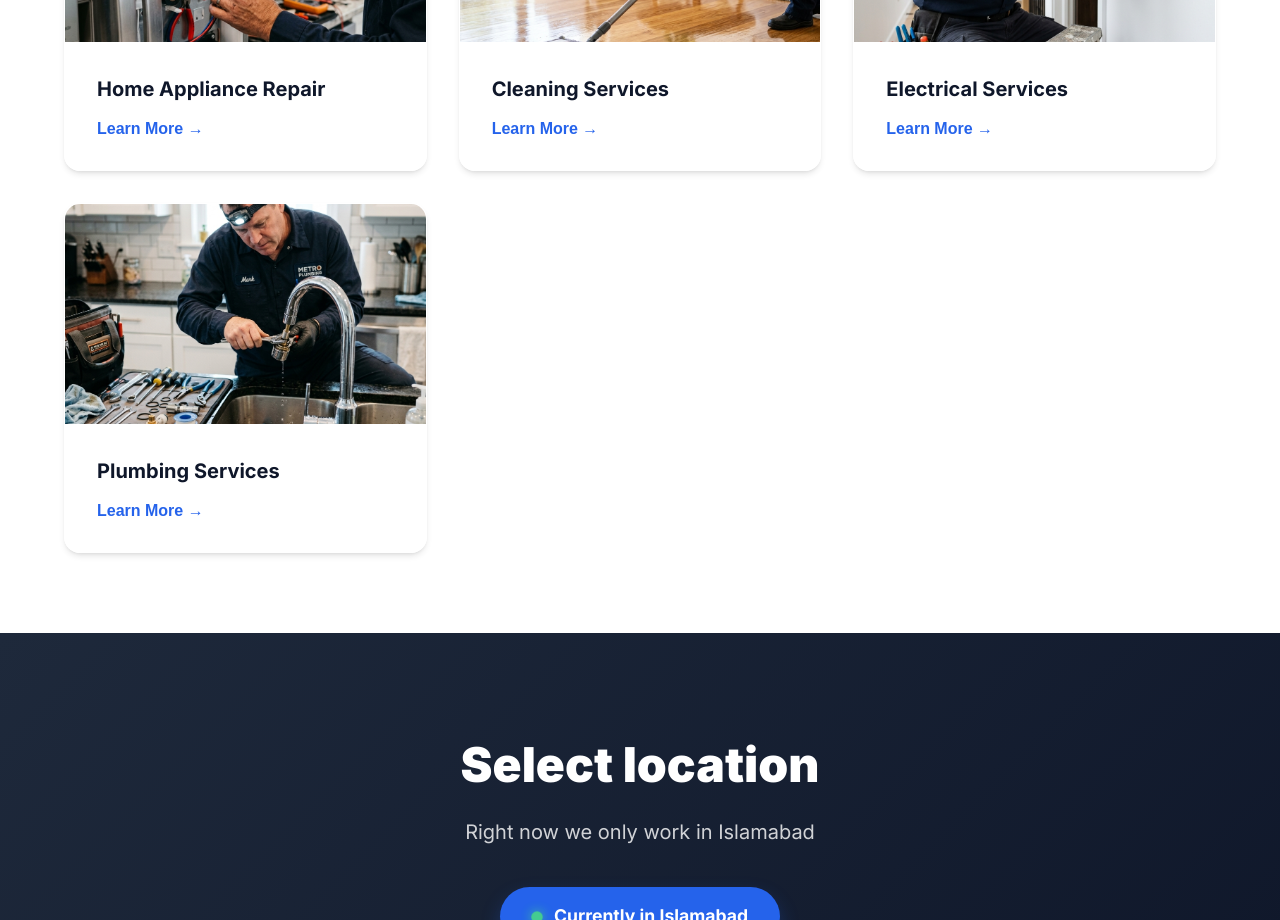
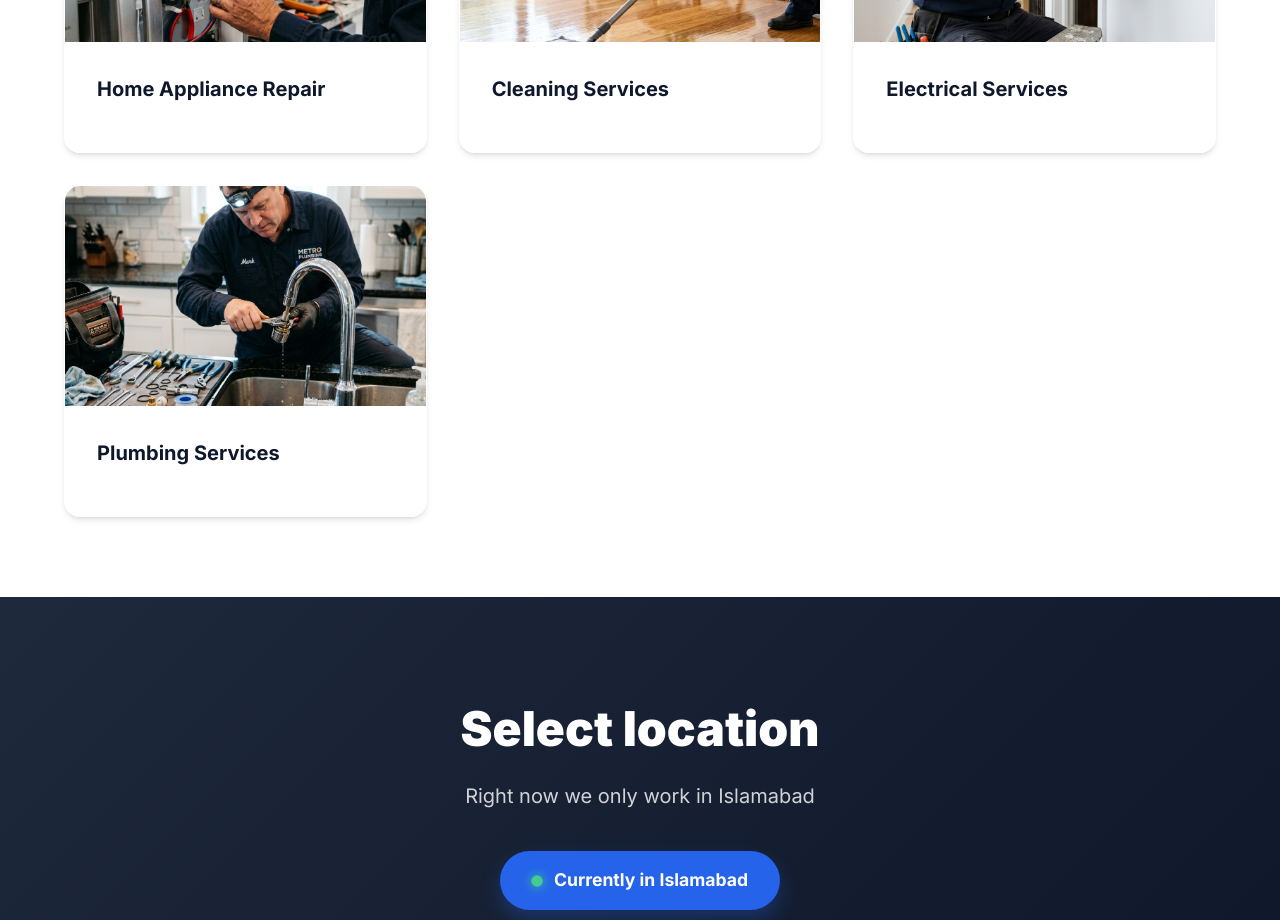
Before and after one commit to FawazAhmad3/rozgarhub, a React (Vite) app: page / in a window 1280 px wide. Shown: the part 1900-2820 px from the top of the page. Built offline with nearby package versions, Linux system fonts and the light colour scheme.

Commit message:
Removed 'Learn More' buttons from the Top Services section on the Home page

```diff
--- a/src/pages/Home.tsx
+++ b/src/pages/Home.tsx
@@ -25,7 +25,6 @@ const Home: React.FC = () => {
                 </div>
                 <div className="card-body">
                   <h3>{service.name}</h3>
-                  <button className="btn-text">Learn More →</button>
                 </div>
               </div>
             ))}
```
